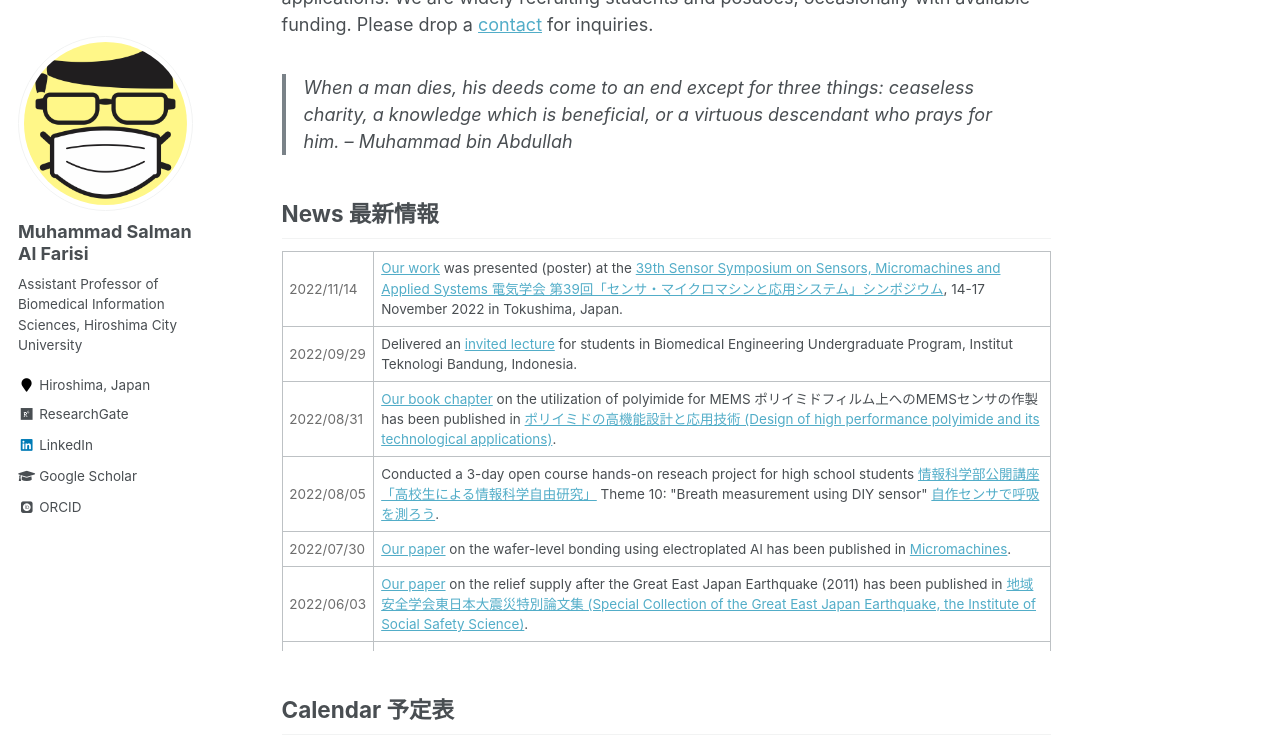
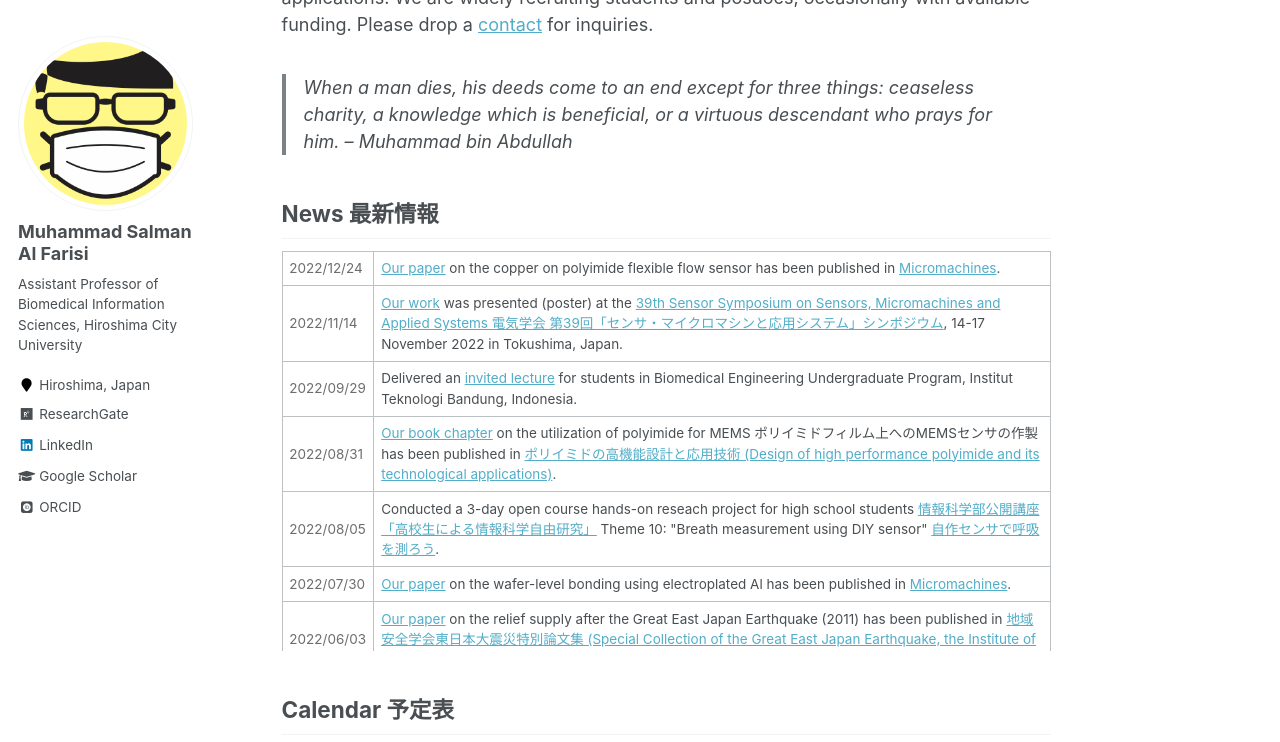
Before and after one commit to msalfarisi/msalfarisi.github.io, a Jekyll site: the page built from _pages/home.md, in a window 1280 px wide and 900 px high, scrolled down 457 px, cut to the strip 0-742 px from the top of the window. Built offline with Jekyll 4.4.1, drawn with Linux system fonts in a browser that asks for light colours; some web fonts are replaced.

Commit message:
Update home.md

```diff
--- a/_pages/home.md
+++ b/_pages/home.md
@@ -22,6 +22,10 @@
 
 <div style="overflow-y: scroll; height:400px;">
  <table style="width:100%">
+  <tr>
+    <td style="color:#6d6d6d;">2022/12/24</td>
+    <td><a href="/publication/">Our paper</a> on the copper on polyimide flexible flow sensor has been published in <a href="https://doi.org/10.3390/mi14010042">Micromachines</a>.</td>
+  </tr>
   <tr>
     <td style="color:#6d6d6d;">2022/11/14</td>
     <td><a href="/publication/">Our work</a> was presented (poster) at the <a href="/publication/">39th Sensor Symposium on Sensors, Micromachines and Applied Systems 電気学会 第39回「センサ・マイクロマシンと応用システム」シンポジウム</a>, 14-17 November 2022 in Tokushima, Japan.</td>
```
